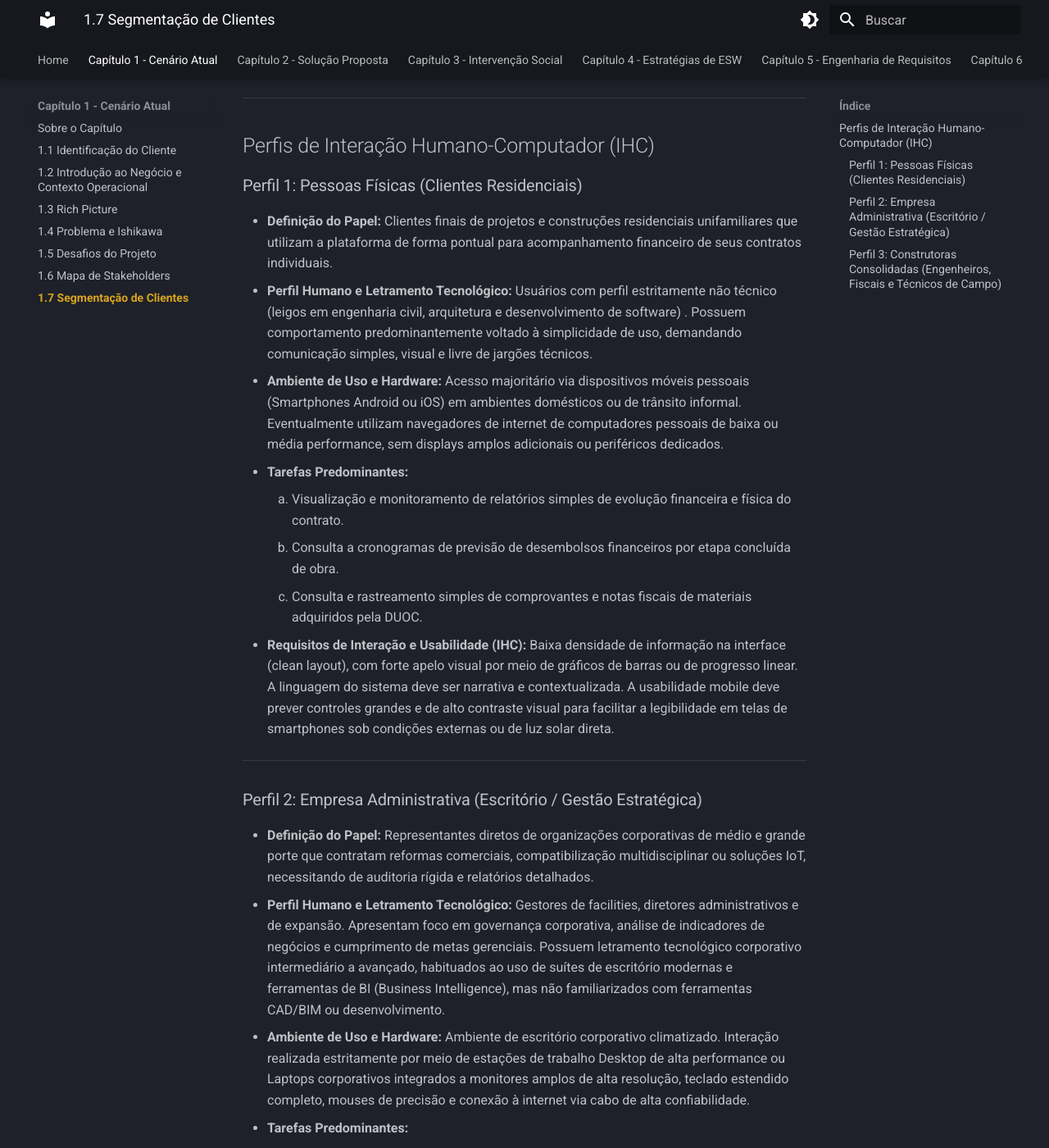
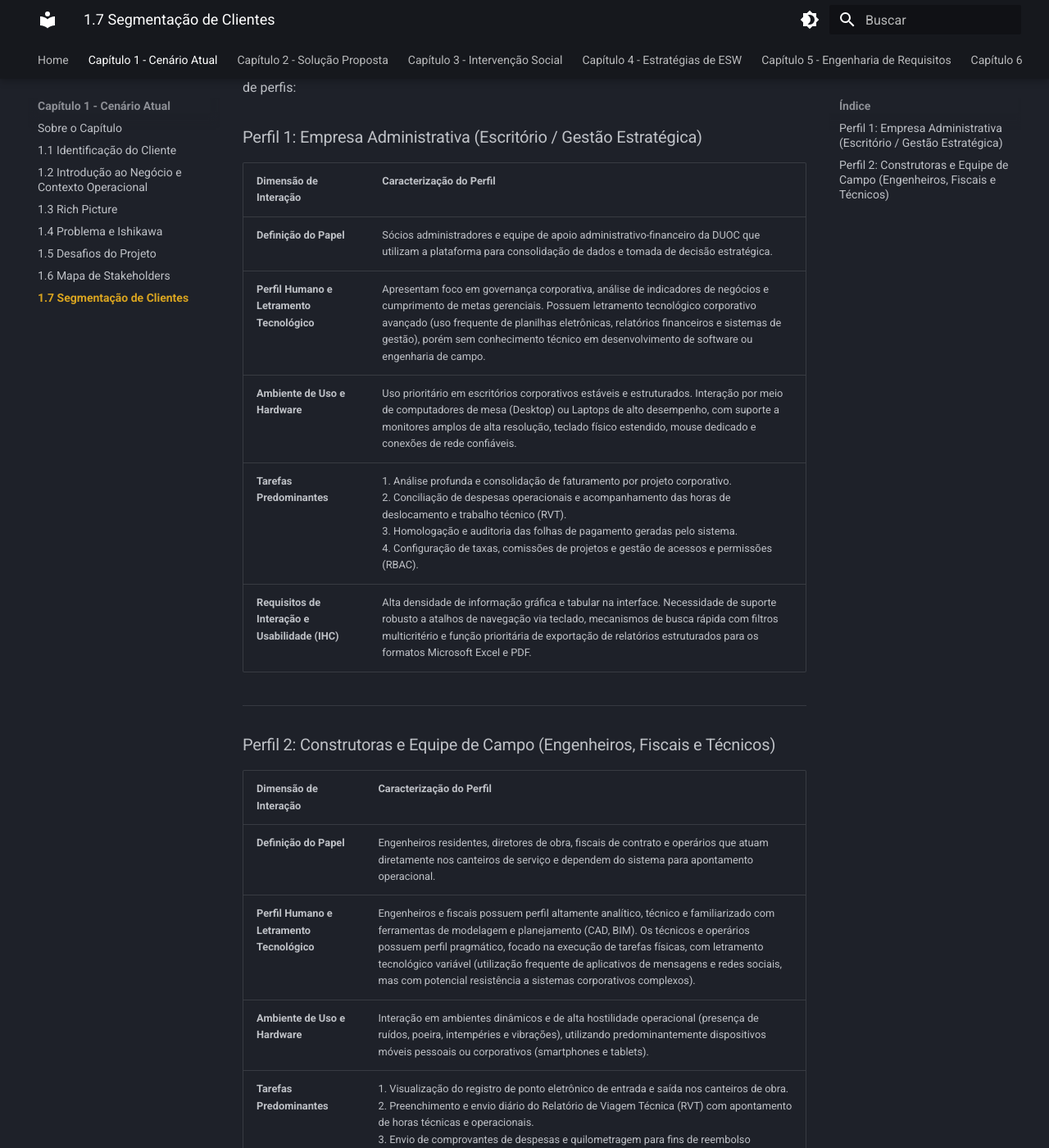
Before and after one commit to mdsreq-fga-unb/REQ-2026.2-T01-DUOC-Finance, an MkDocs documentation site: the page built from docs/visao-produto/capitulo-1/1.7-segmentacao.md, in a window 1280 px wide and 1400 px high, scrolled down 303 px. Shown: the whole window at 82% size. Built offline with MkDocs 1.6.1 and Material for MkDocs 9.7.7, drawn with Linux system fonts in a browser that asks for light colours; some of the changed text lies outside the part shown.

Commit message:
docs(clientes): Adiciona secao de segmentacao de clientes

```diff
--- a/docs/visao-produto/capitulo-1/1.7-segmentacao.md
+++ b/docs/visao-produto/capitulo-1/1.7-segmentacao.md
@@ -1,45 +1,25 @@
 # 1.7 Segmentação de Usuários e Perfis de Interação Humano-Computador
 
-A caracterização dos segmentos de usuários que interagem com o ecossistema do **DUOC Finance** é estruturada sob a lente da Engenharia de Requisitos Sociotécnica. Cada perfil de interação é mapeado segundo suas características demográficas, letramento tecnológico, restrições ambientais de hardware e rotina de tarefas operacionais, conforme as diretrizes de Interação Humano-Computador (IHC).
+A caracterização dos segmentos de usuários que interagem com o ecossistema do **DUOC Finance** é estruturada sob a lente da Engenharia de Requisitos Sociotécnica. Cada perfil de interação é mapeado segundo suas características demográficas, letramento tecnológico, restrições ambientais de hardware e rotina de tarefas operacionais, conforme as diretrizes de Interação Humano-Computador (IHC). Sob essa perspectiva, trabalharemos seguindo os 2 tipos de perfis:
+
+### Perfil 1: Empresa Administrativa (Escritório / Gestão Estratégica)
+
+| Dimensão de Interação | Caracterização do Perfil |
+| :--- | :--- |
+| **Definição do Papel** | Sócios administradores e equipe de apoio administrativo-financeiro da DUOC que utilizam a plataforma para consolidação de dados e tomada de decisão estratégica. |
+| **Perfil Humano e Letramento Tecnológico** | Apresentam foco em governança corporativa, análise de indicadores de negócios e cumprimento de metas gerenciais. Possuem letramento tecnológico corporativo avançado (uso frequente de planilhas eletrônicas, relatórios financeiros e sistemas de gestão), porém sem conhecimento técnico em desenvolvimento de software ou engenharia de campo. |
+| **Ambiente de Uso e Hardware** | Uso prioritário em escritórios corporativos estáveis e estruturados. Interação por meio de computadores de mesa (Desktop) ou Laptops de alto desempenho, com suporte a monitores amplos de alta resolução, teclado físico estendido, mouse dedicado e conexões de rede confiáveis. |
+| **Tarefas Predominantes** | 1. Análise profunda e consolidação de faturamento por projeto corporativo.<br>2. Conciliação de despesas operacionais e acompanhamento das horas de deslocamento e trabalho técnico (RVT).<br>3. Homologação e auditoria das folhas de pagamento geradas pelo sistema.<br>4. Configuração de taxas, comissões de projetos e gestão de acessos e permissões (RBAC). |
+| **Requisitos de Interação e Usabilidade (IHC)** | Alta densidade de informação gráfica e tabular na interface. Necessidade de suporte robusto a atalhos de navegação via teclado, mecanismos de busca rápida com filtros multicritério e função prioritária de exportação de relatórios estruturados para os formatos Microsoft Excel e PDF. |
 
 ---
 
-## Perfis de Interação Humano-Computador (IHC)
+### Perfil 2: Construtoras e Equipe de Campo (Engenheiros, Fiscais e Técnicos)
 
-### Perfil 1: Pessoas Físicas (Clientes Residenciais)
-
-*   **Definição do Papel:** Clientes finais de projetos e construções residenciais unifamiliares que utilizam a plataforma de forma pontual para acompanhamento financeiro de seus contratos individuais.
-*   **Perfil Humano e Letramento Tecnológico:** Usuários com perfil estritamente não técnico (leigos em engenharia civil, arquitetura e desenvolvimento de software) . Possuem comportamento predominantemente voltado à simplicidade de uso, demandando comunicação simples, visual e livre de jargões técnicos.
-*   **Ambiente de Uso e Hardware:** Acesso majoritário via dispositivos móveis pessoais (Smartphones Android ou iOS) em ambientes domésticos ou de trânsito informal. Eventualmente utilizam navegadores de internet de computadores pessoais de baixa ou média performance, sem displays amplos adicionais ou periféricos dedicados.
-*   **Tarefas Predominantes:**
-    1. Visualização e monitoramento de relatórios simples de evolução financeira e física do contrato.
-    2. Consulta a cronogramas de previsão de desembolsos financeiros por etapa concluída de obra.
-    3. Consulta e rastreamento simples de comprovantes e notas fiscais de materiais adquiridos pela DUOC.
-*   **Requisitos de Interação e Usabilidade (IHC):** Baixa densidade de informação na interface (clean layout), com forte apelo visual por meio de gráficos de barras ou de progresso linear. A linguagem do sistema deve ser narrativa e contextualizada. A usabilidade mobile deve prever controles grandes e de alto contraste visual para facilitar a legibilidade em telas de smartphones sob condições externas ou de luz solar direta.
-
----
-
-### Perfil 2: Empresa Administrativa (Escritório / Gestão Estratégica)
-
-*   **Definição do Papel:** Representantes diretos de organizações corporativas de médio e grande porte que contratam reformas comerciais, compatibilização multidisciplinar ou soluções IoT, necessitando de auditoria rígida e relatórios detalhados.
-*   **Perfil Humano e Letramento Tecnológico:** Gestores de facilities, diretores administrativos e de expansão. Apresentam foco em governança corporativa, análise de indicadores de negócios e cumprimento de metas gerenciais. Possuem letramento tecnológico corporativo intermediário a avançado, habituados ao uso de suítes de escritório modernas e ferramentas de BI (Business Intelligence), mas não familiarizados com ferramentas CAD/BIM ou desenvolvimento.
-*   **Ambiente de Uso e Hardware:** Ambiente de escritório corporativo climatizado. Interação realizada estritamente por meio de estações de trabalho Desktop de alta performance ou Laptops corporativos integrados a monitores amplos de alta resolução, teclado estendido completo, mouses de precisão e conexão à internet via cabo de alta confiabilidade.
-*   **Tarefas Predominantes:**
-    1. Análise comparativa profunda e consolidação de planilhas de faturamento por projeto corporativo.
-    2. Conciliação de despesas, reembolsos e controle de horas técnicas alocadas de canteiro (Relatórios de Viagem Técnica - RVT).
-    3. Homologação das folhas de pagamento geradas pelo administrativo da DUOC.
-    4. Parametrização de taxas contratuais, regras de comissão e auditoria de perfis de permissão (RBAC).
-*   **Requisitos de Interação e Usabilidade (IHC):** Alta densidade de informação com dashboards analíticos densos e tabelas de dados ricas em detalhes. Suporte obrigatório a recursos avançados de busca, filtragem por múltiplos critérios, ordenação rápida e ferramentas de atalhos rápidos de navegação via teclado para acelerar a entrada de dados. Funcionalidade crítica de exportação rápida e estruturada de dados nos formatos padrão de mercado (Microsoft Excel e PDF).
-
----
-
-### Perfil 3: Construtoras Consolidadas (Engenheiros, Fiscais e Técnicos de Campo)
-
-*   **Definição do Papel:** Profissionais e técnicos de empresas de incorporação civil e infraestrutura que terceirizam projetos de engenharia estrutural ou instalações complementares para a DUOC, exigindo total rastreabilidade de dados trabalhistas e legais.
-*   **Perfil Humano e Letramento Tecnológico:** Engenheiros residentes, diretores de engenharia, coordenadores de suprimentos e fiscais de contrato de obra. Apresentam perfil altamente analítico, técnico, pragmático e rigoroso em termos de cumprimento contratual. Letramento tecnológico avançado em termos de sistemas de engenharia e modelagem (BIM, CAD, Project), demandando precisão de dados e auditoria contínua.
-*   **Ambiente de Uso e Hardware:** Uso híbrido e sob condições de alta hostilidade ambiental. Interação constante em campo nos canteiros de obra utilizando smartphones robustecidos e tablets industriais sob condições adversas (alta luminosidade solar, ruído, poeira e necessidade de uso com apenas uma das mãos enquanto se caminha pela obra). Uso secundário em escritórios locais de obra (contêineres provisórios) utilizando notebooks e conexão à internet sem fio intermitente (3G/4G/5G).
-*   **Tarefas Predominantes:**
-    1. Medição física de avanço de serviços de instalações no canteiro para liberação de pagamentos.
-    2. Apontamento diário e fiscalização de horas trabalhadas e deslocamentos (RVT) das equipes multidisciplinares da DUOC.
-    3. Consulta e auditoria rápida de guias previdenciárias e fiscais para controle de responsabilidade trabalhista solidária.
-*   **Requisitos de Interação e Usabilidade (IHC):** Média a alta densidade de informação técnica. Componentes de interface móvel desenhados com grandes margens de toque (botões espaçados de fácil acesso) para operação rápida em campo. Mecanismo de persistência de dados offline estável com sincronização automática e transparente para evitar perda de dados por oscilação de rede de dados de internet móvel nos canteiros de obra. Telas com alto contraste de cores para mitigar o impacto de reflexos e luminosidade natural em ambientes abertos.
+| Dimensão de Interação | Caracterização do Perfil |
+| :--- | :--- |
+| **Definição do Papel** | Engenheiros residentes, diretores de obra, fiscais de contrato e operários que atuam diretamente nos canteiros de serviço e dependem do sistema para apontamento operacional. |
+| **Perfil Humano e Letramento Tecnológico** | Engenheiros e fiscais possuem perfil altamente analítico, técnico e familiarizado com ferramentas de modelagem e planejamento (CAD, BIM). Os técnicos e operários possuem perfil pragmático, focado na execução de tarefas físicas, com letramento tecnológico variável (utilização frequente de aplicativos de mensagens e redes sociais, mas com potencial resistência a sistemas corporativos complexos). |
+| **Ambiente de Uso e Hardware** | Interação em ambientes dinâmicos e de alta hostilidade operacional (presença de ruídos, poeira, intempéries e vibrações), utilizando predominantemente dispositivos móveis pessoais ou corporativos (smartphones e tablets). |
+| **Tarefas Predominantes** | 1. Visualização do registro de ponto eletrônico de entrada e saída nos canteiros de obra.<br>2. Preenchimento e envio diário do Relatório de Viagem Técnica (RVT) com apontamento de horas técnicas e operacionais.<br>3. Envio de comprovantes de despesas e quilometragem para fins de reembolso administrativo. |
+| **Requisitos de Interação e Usabilidade (IHC)** | Média a baixa densidade de dados na interface móvel para evitar sobrecarga cognitiva. Componentes visuais projetados com grandes margens de toque para operação rápida em campo. Suporte a mecanismo estável de persistência offline para evitar perda de dados durante oscilações de sinal de internet móvel nos canteiros, além de alto contraste de tela para visualização sob luz solar direta. |
```
